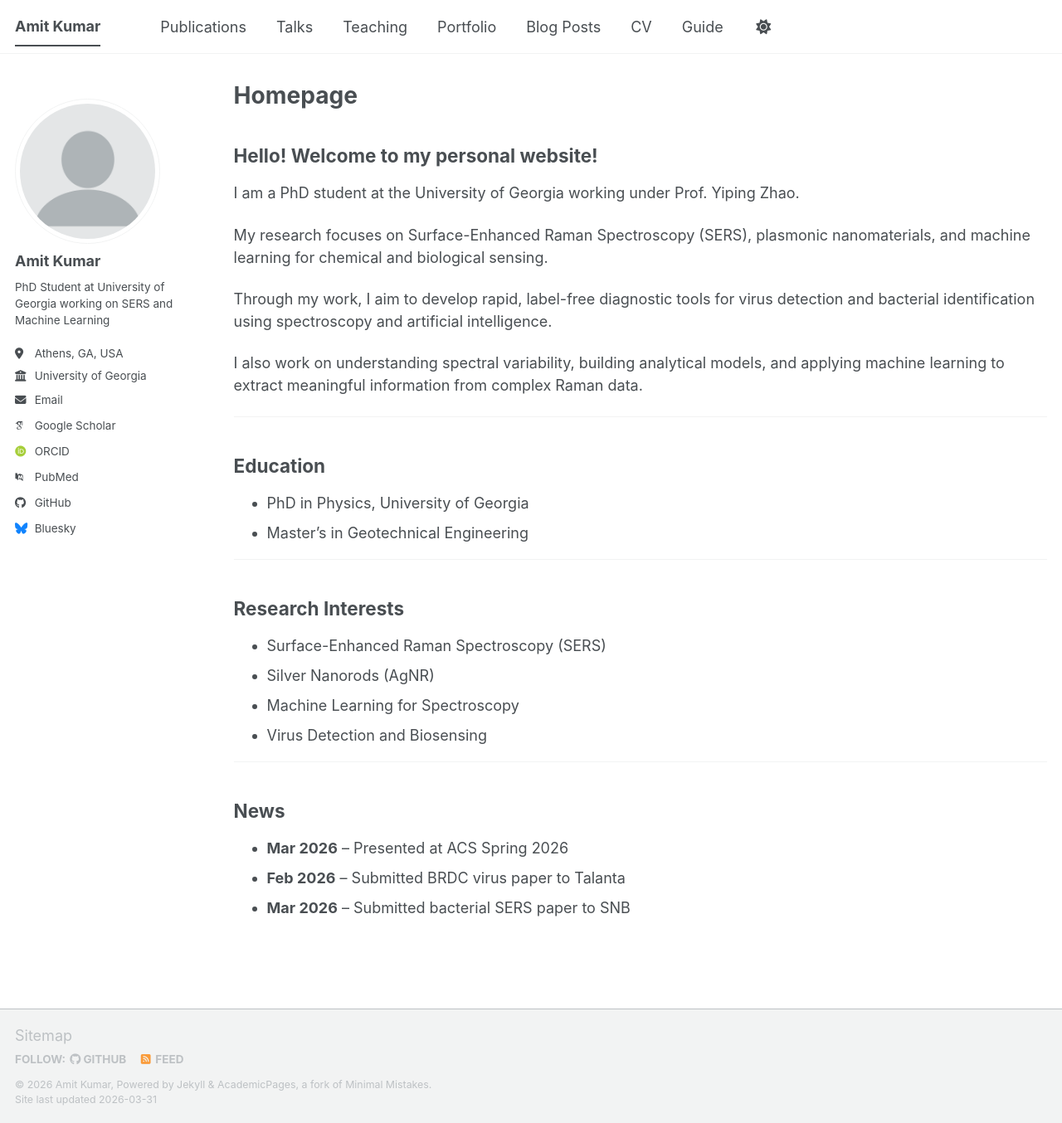
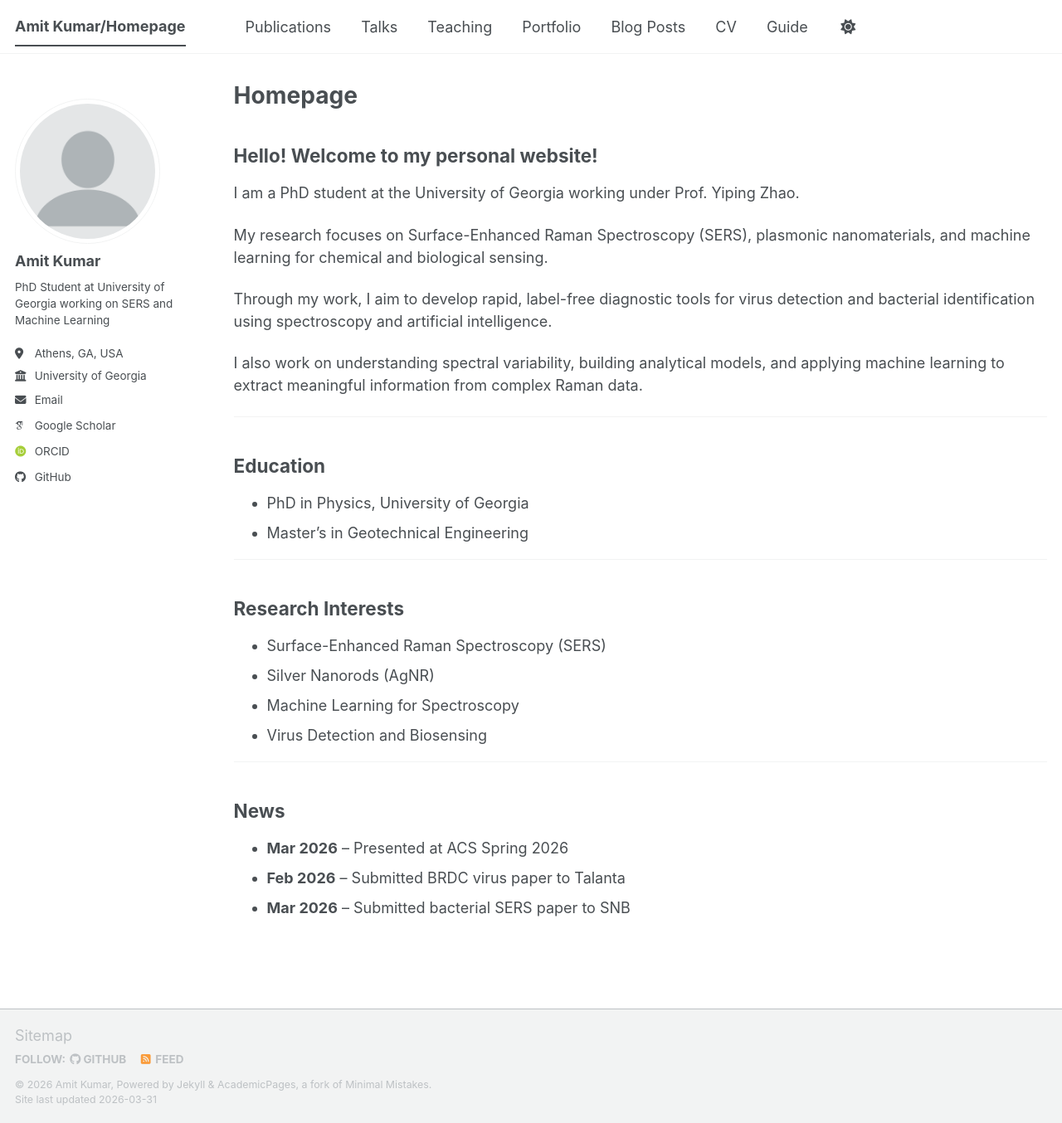
Before and after one commit to AmitKumar-SERS/AmitKumar-SERS.github.io, a Jekyll site: the page built from _pages/about.md, in a window 1280 px wide and 1354 px high. Shown: the whole window at 83% size. Built offline with Jekyll 4.4.1, drawn with Linux system fonts in a browser that asks for light colours; some web fonts are replaced; a script bundle is joined from its source files by our own code; library files that are not in the unit come from our copies.

Commit message:
Update _config.yml

```diff
--- a/_config.yml
+++ b/_config.yml
@@ -9,7 +9,7 @@
 # Basic Site Settings
 locale                   : "en-US"
 site_theme               : "default" # The available themes options are "default", "air", "sunrise", "mint", "dirt" and "contrast"
-title                    : "Amit Kumar"
+title                    : "Amit Kumar/Homepage"
 title_separator          : "-"
 name                     : &name "Amit Kumar"
 description              : &description "PhD Student | SERS and Machine Learning Research"   # Update this with a general description of your site, this is the default if not overridden by a page
@@ -33,7 +33,7 @@
   email            : "Amit.Kumar@uga.edu"
 
   # Academic websites
-  academia         : # URL
+  academia         : # "https://www.zhao-nano-lab.com/current-members"
   arxiv            : # URL - Update with the correct link to your profile
   googlescholar    : "https://scholar.google.com/citations?user=GK4ffKkAAAAJ&hl=en"
   inspire-hep      : # URL
@@ -41,7 +41,6 @@
   orcid            : "https://orcid.org/yourorcidurl"
   semantic         : # URL
   ssrn             : # URL
-  pubmed           : "https://www.ncbi.nlm.nih.gov/pubmed/?term=john+snow"
   researchgate     : # URL
   scopus           : # URL
   zotero           : # URL
@@ -57,7 +56,6 @@
 
   # Social media
   artstation       : # Username
-  bluesky          : "bsky.app" # Replace this with you Bluesky username
   facebook         : # Username
   flickr           : # Username
   foursquare       : # Username
```
